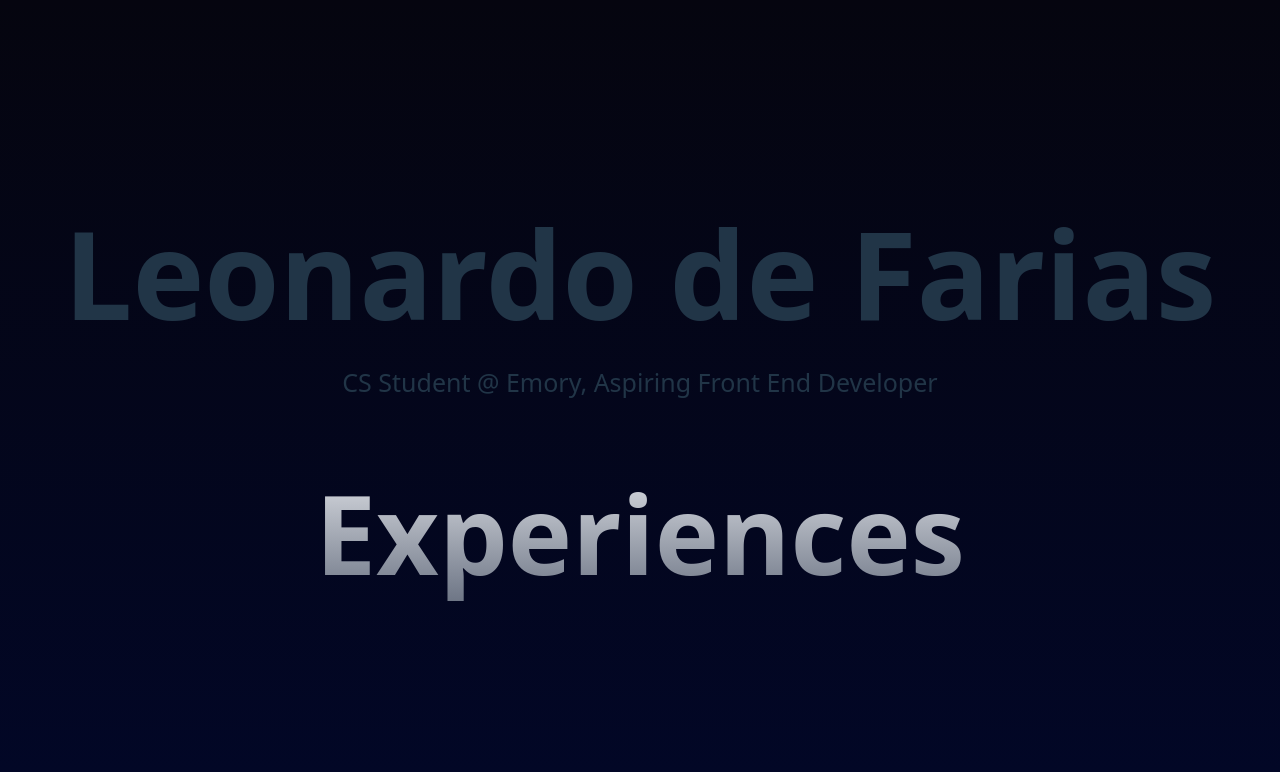
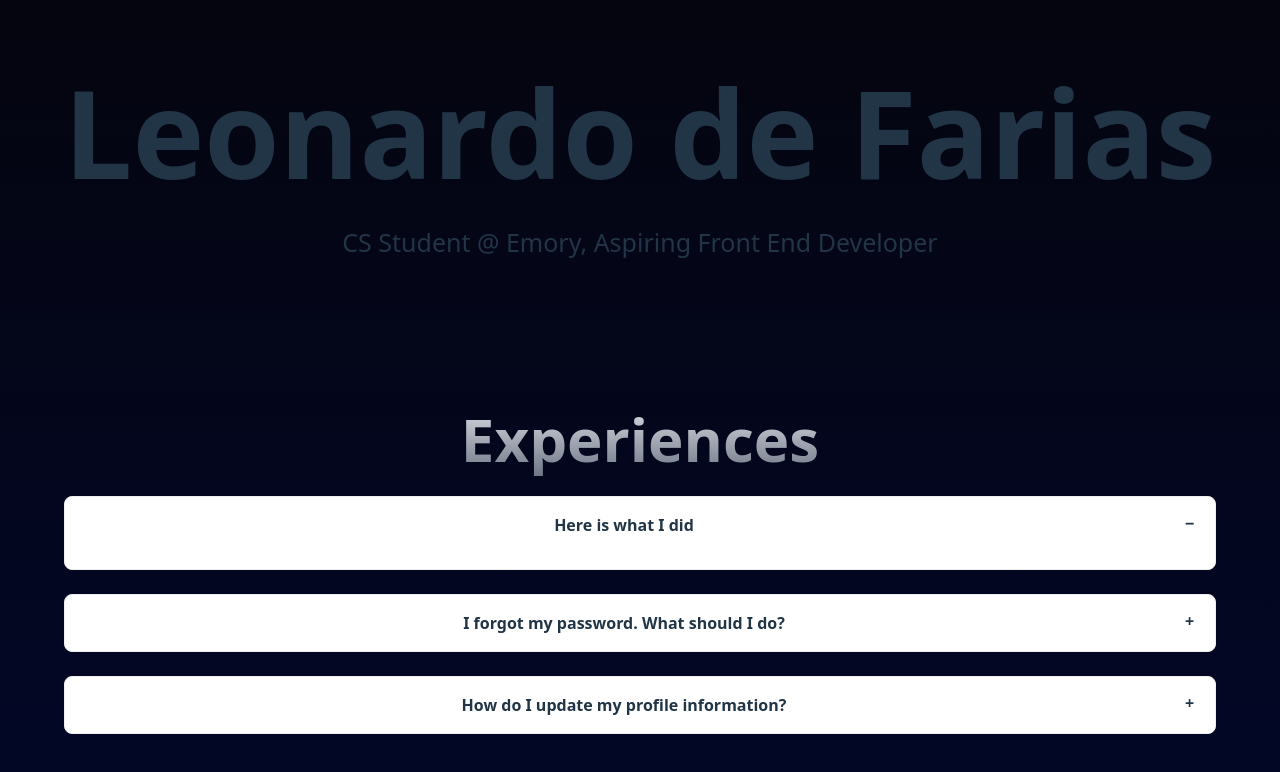
Before and after one commit to Tofudog/Personal-Website, a React (Vite) app: page / in a window 1280 px wide. Shown: the top 772 px of the page. Built offline with nearby package versions, Linux system fonts and the light colour scheme.

Commit message:
Start the experiences section

```diff
--- a/src/App.css
+++ b/src/App.css
@@ -55,6 +55,6 @@
 }
 
 .section {
-  font-size: 8.5vw;
+  font-size: 60px;
   font-weight: 700;
 }
--- a/src/App.jsx
+++ b/src/App.jsx
@@ -1,5 +1,37 @@
 import './App.css'
 import topBackground from './assets/top-background.gif'
+
+const DescribeAmazon = () => {
+  return <>
+    <div>
+      <p>Here is what I did</p>
+    </div>
+  </>
+};
+
+const GenerateExperiences = () => {
+  return (
+    <div>
+      <div className="collapse collapse-plus bg-base-100 border border-base-300">
+        <input type="radio" name="my-accordion-3" defaultChecked />
+        <div className="collapse-title font-semibold"><DescribeAmazon></DescribeAmazon></div>
+        <div className="collapse-content text-sm"></div>
+      </div>
+      <br></br>
+      <div className="collapse collapse-plus bg-base-100 border border-base-300">
+        <input type="radio" name="my-accordion-3" />
+        <div className="collapse-title font-semibold">I forgot my password. What should I do?</div>
+        <div className="collapse-content text-sm">Click on "Forgot Password" on the login page and follow the instructions sent to your email.</div>
+      </div>
+      <br></br>
+      <div className="collapse collapse-plus bg-base-100 border border-base-300">
+        <input type="radio" name="my-accordion-3" />
+        <div className="collapse-title font-semibold">How do I update my profile information?</div>
+        <div className="collapse-content text-sm">Go to "My Account" settings and select "Edit Profile" to make changes.</div>
+      </div>
+    </div>
+  );
+};
 
 function App() {
 
@@ -14,11 +46,14 @@
           CS Student @ Emory, Aspiring Front End Developer
         </h2>
         <br></br><br></br><br></br>
+        <br></br><br></br><br></br>
         <h1 class="section">
           <span class="text-transparent bg-clip-text bg-gradient-to-b from-gray-200 via gray-300 to-gray-500">
             Experiences
           </span>
         </h1>
+        <br></br>
+        <GenerateExperiences></GenerateExperiences>
       </div>
     </>
   )
```
